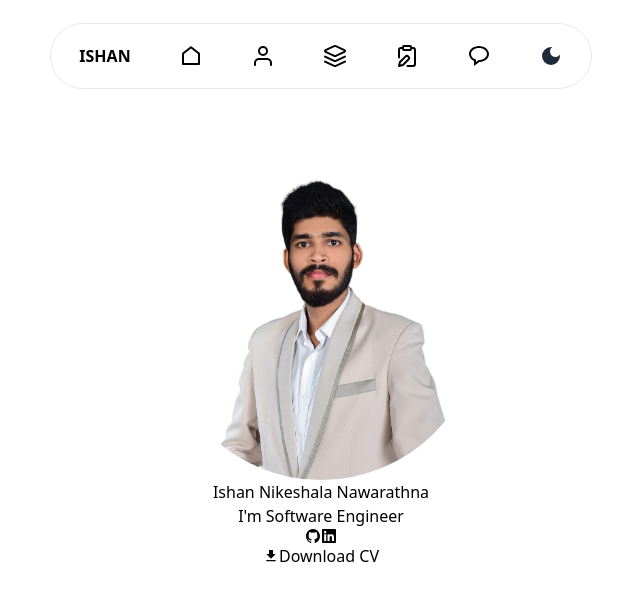
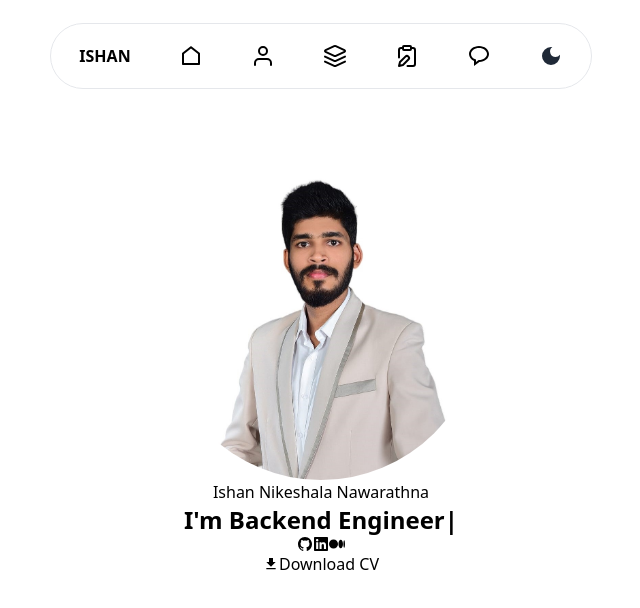
Before and after one commit to IshanNikeshalaNawarathna/ishannikeshala, a React (Create React App) app: page / in a window 1280 px wide. Shown: the top 608 px of the page, without its empty margins (319-959 px from the left). Built offline with nearby package versions, Linux system fonts and the light colour scheme.

Commit message:
type animation added

```diff
--- a/package.json
+++ b/package.json
@@ -12,6 +12,7 @@
     "react-dom": "^18.3.1",
     "react-icons": "^5.2.1",
     "react-scripts": "5.0.1",
+    "react-type-animation": "^3.2.0",
     "web-vitals": "^2.1.4"
   },
   "scripts": {
--- a/src/page/Hero.js
+++ b/src/page/Hero.js
@@ -3,6 +3,8 @@
 import { IoLogoGithub } from "react-icons/io5";
 import { FaLinkedin } from "react-icons/fa";
 import { MdDownload } from "react-icons/md";
+import { TypeAnimation } from 'react-type-animation';
+import { FaMedium } from "react-icons/fa6";
 
 export const Hero = () => {
   return (
@@ -15,13 +17,24 @@
               <img src={img} className='h-80 w-80 rounded-full' />
             </div>
             <p>Ishan Nikeshala Nawarathna</p>
-            <p>I'm Software Engineer</p>
+            <TypeAnimation
+              sequence={[
+                "I'm Software Engineer", 1000,
+                "I'm Backend Engineer", 1000,
+              ]}
+              wrapper='span'
+              speed={20}
+              className='text-2xl font-bold'
+              repeat={Infinity}
+            />
+
             <div className='flex justify-center items-center'>
               <IoLogoGithub />
               <FaLinkedin />
+              <FaMedium />
             </div>
             <div className='flex justify-center items-center '>
-              <button className='flex justify-between items-center '><MdDownload/>Download CV</button>
+              <button className='flex justify-between items-center '><MdDownload />Download CV</button>
             </div>
           </div>
         </div>
```
Also changed, not shown: 1 other file (tests, documents, lock files or other folders).
